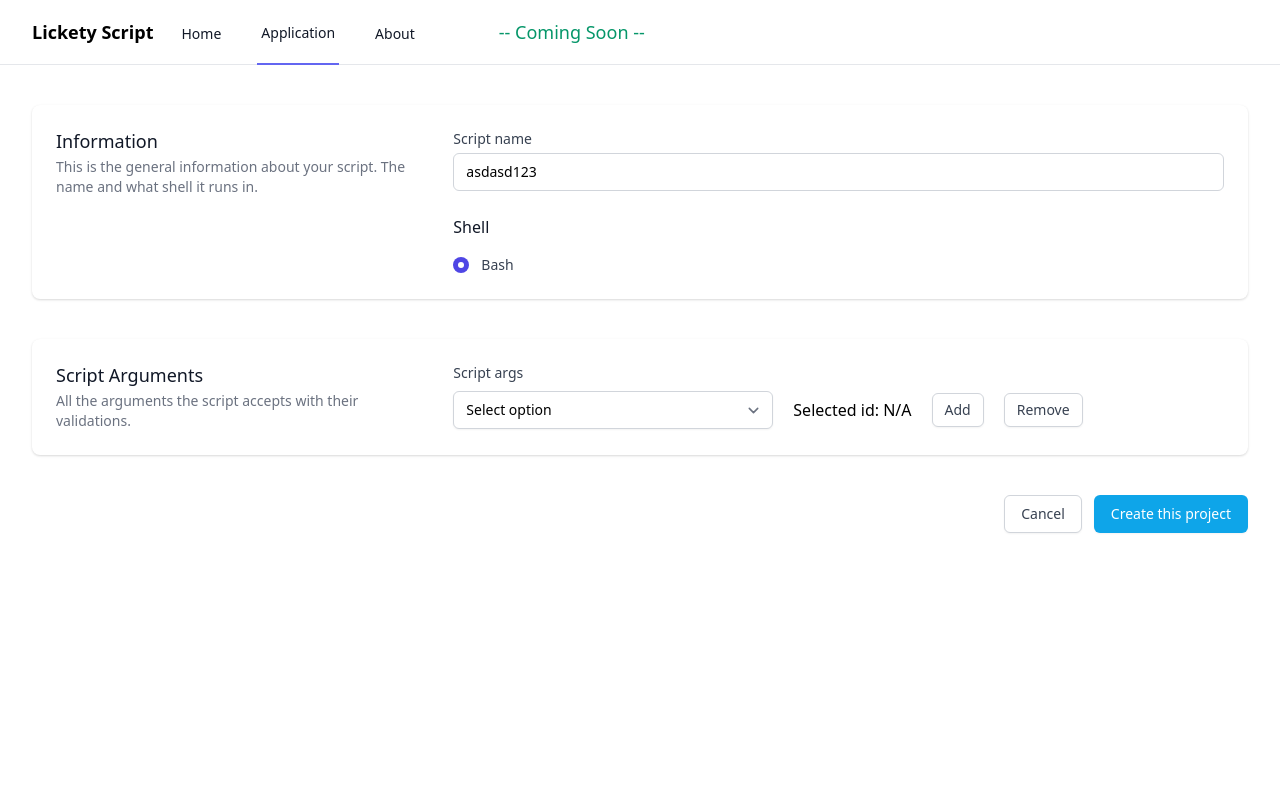
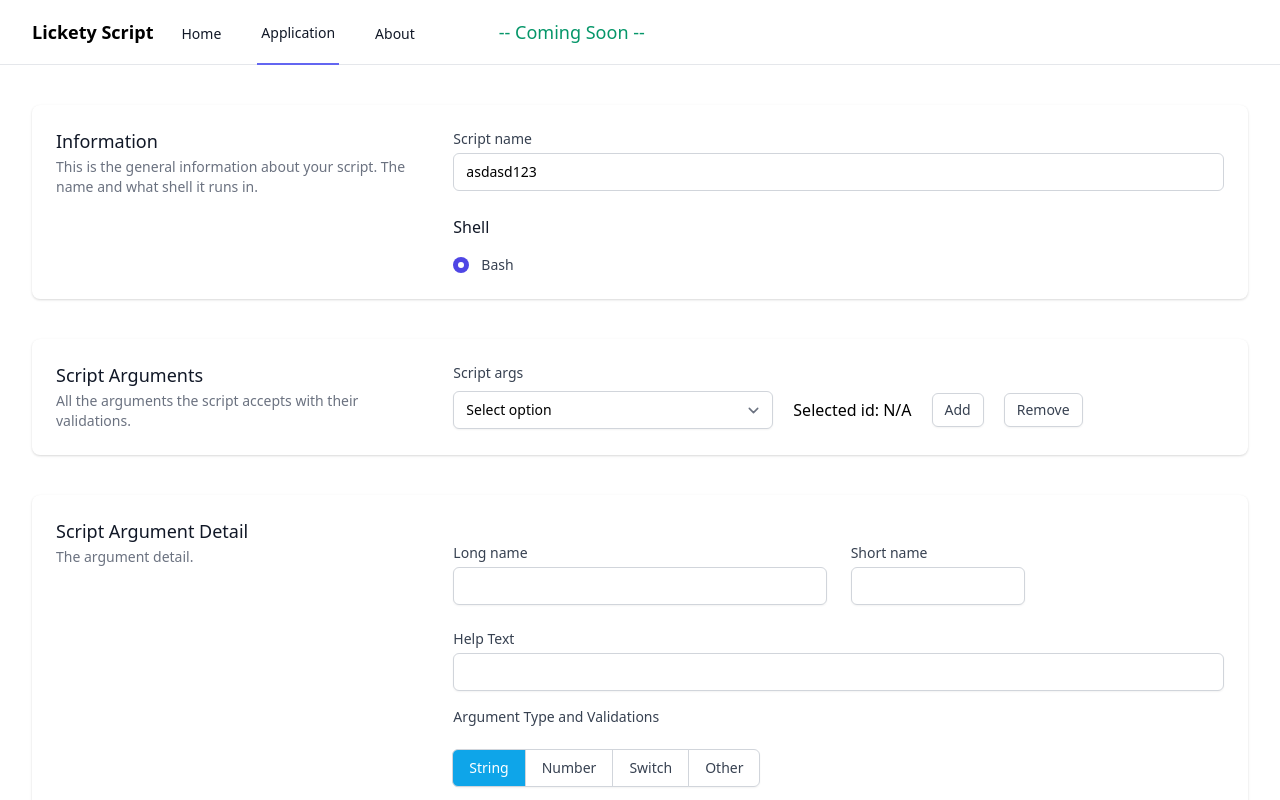
Before and after one commit to mikeleitz/licketyscript-portal, a Vue app: page /licketyScriptApp in a window 1280 px wide. Shown: the top 800 px of the page. Built offline with nearby package versions, Linux system fonts and the light colour scheme; what @tailwindcss/typography would draw is missing.

Commit message:
Checkpoint. I'm going to merge the master and detail sections into one component.

```diff
--- a/src/components/App/ArgumentDetail.vue
+++ b/src/components/App/ArgumentDetail.vue
@@ -1,4 +1,4 @@
-<template>
+<template >
   <div class="bg-white shadow px-4 py-5 sm:rounded-lg sm:p-6" style="height: 775px;">
     <div class="md:grid md:grid-cols-3 md:gap-6">
       <div class="md:col-span-1">
@@ -16,7 +16,7 @@
                          name="long_name"
                          id="long_name"
                          class="mt-1 block w-full border border-gray-300 rounded-md shadow-sm py-2 px-3 focus:outline-none focus:ring-light-blue-500 focus:border-light-blue-500 sm:text-sm"
-                         v-model="thisScriptInput.longName">
+                         v-model="longName">
                 </div>
 
                 <div class="col-span-3">
@@ -25,7 +25,7 @@
                          name="short_name"
                          id="short_name"
                          class="mt-1 block w-full border border-gray-300 rounded-md shadow-sm py-2 px-3 focus:outline-none focus:ring-light-blue-500 focus:border-light-blue-500 sm:text-sm"
-                         v-model="thisScriptInput.shortName">
+                         v-model="shortName">
                 </div>
 
                 <div class="col-span-12">
@@ -34,7 +34,7 @@
                          name="help_text"
                          id="help_text"
                          class="mt-1 block w-full border border-gray-300 rounded-md shadow-sm py-2 px-3 focus:outline-none focus:ring-light-blue-500 focus:border-light-blue-500 sm:text-sm"
-                         v-model="thisScriptInput.helpText">
+                         v-model="helpText">
                 </div>
               </div>
 
@@ -115,6 +115,12 @@ export default {
       showOther: false
     }
   },
+  created() {
+    console.info('CREATING ARG DETAIL.')
+  },
+  watch: {
+
+  },
   methods: {
     clickTypeButton: function (type) {
       this.showString = false
--- a/src/components/App/ScriptInput.vue
+++ b/src/components/App/ScriptInput.vue
@@ -15,7 +15,7 @@
                 </label>
                 <div class="mt-2 flex items-center space-x-5">
 
-                  <select v-model="selectedBashOption"
+                  <select v-model="selectedBashOptionId"
                       class="max-w-lg block focus:ring-indigo-500 focus:border-indigo-500 w-full shadow-sm sm:max-w-xs sm:text-sm border-gray-300 rounded-md">
                     <option disabled value="">Select option</option>
                     <option v-for="bashOption in bashOptions"
@@ -25,13 +25,13 @@
                     </option>
                   </select>
 
-                  <span>Selected id: {{ selectedBashOption != '' ? selectedBashOption : 'N/A' }}</span>
+                  <span>Selected id: {{ selectedBashOptionId != '' ? selectedBashOptionId : 'N/A' }}</span>
 
                   <button type="button" @click="addScriptArg"
                           class="bg-white py-2 px-3 border border-gray-300 rounded-md shadow-sm text-sm leading-4 font-medium text-gray-700 hover:bg-gray-50 focus:outline-none focus:ring-2 focus:ring-offset-2 focus:ring-indigo-500">
                     Add
                   </button>
-                  <button type="button" @click="removeScriptArg" :disabled="selectedBashOption === ''"
+                  <button type="button" @click="removeScriptArg" :disabled="selectedBashOptionId === ''"
                           class="bg-white py-2 px-3 border border-gray-300 rounded-md shadow-sm text-sm leading-4 font-medium text-gray-700 hover:bg-gray-50 focus:outline-none focus:ring-2 focus:ring-offset-2 focus:ring-indigo-500">
                     Remove
                   </button>
@@ -58,8 +58,7 @@ export default {
     return {
       showButton: true,
       id: -1,
-      bashOptions: [ ],
-      selectedBashOption: ''
+      bashOptions: [ ]
     }
   },
   methods: {
@@ -74,16 +73,16 @@ export default {
       this.bashOptions.unshift({ id: newBashOption.id, value: newBashOption.longName })
     },
     removeScriptArg: function () {
-      if (this.selectedBashOption != null && this.selectedBashOption != '') {
-        let id = this.selectedBashOption;
+      if (this.selectedBashOptionId != null && this.selectedBashOptionId != '') {
+        let id = this.selectedBashOptionId;
         console.info("hello from remove with id " + id)
         let optionIndex = this.bashOptions.findIndex(arrayOption => arrayOption.id === id)
         this.bashOptions.splice(optionIndex, 1)
 
         if (this.bashOptions.length > 0) {
-          this.selectedBashOption = this.bashOptions[0].id
+          this.selectedBashOptionId = this.bashOptions[0].id
         } else {
-          this.selectedBashOption = ''
+          this.selectedBashOptionId = ''
         }
       }
     }
--- a/src/components/App/mixins/ScriptInputTypeMixin.js
+++ b/src/components/App/mixins/ScriptInputTypeMixin.js
@@ -28,12 +28,45 @@ export default {
             storeState: store.state,
             scriptInProgress: store.state.scriptInProgress,
             thisScriptInput: null,
+            selectedBashOptionId: '',
+            showArgDetail: false,
+            longName: '',
+            shortName: '',
+            helpText: ''
         }
     },
     watch: {
-        selectedBashOption: function (val, oldVal) {
-            console.info('old val: ' + oldVal + '; new val: ' + val)
-            // this.selectedBashOption = val
-        }
+        selectedBashOptionId: function (val, oldVal) {
+            console.info('Selecting new bash option. old bash option id: ' + oldVal + '; new bash option id: ' + val)
+            let bashOption = this.scriptInProgress.getOptionById(this.selectedBashOptionId)
+            this.thisScriptInput = bashOption
+
+            this.longName ='zxc'
+            this.shortName='zxc'
+            this.helpText='zxc'
+
+            if (bashOption != null) {
+                console.info('Showing arg detail')
+                this.showArgDetail = true
+            }
+        },
+        longName: function(val) {
+            console.info('new longname ' + val)
+            if (this.thisScriptInput != null) {
+                this.thisScriptInput.longName = val
+            }
+        },
+        shortName: function(val) {
+            console.info('new shortname ' + val)
+            if (this.thisScriptInput != null) {
+                this.thisScriptInput.shortName = val
+            }
+        },
+        helpText: function(val) {
+            console.info('new help text ' + val)
+            if (this.thisScriptInput != null) {
+                this.thisScriptInput.helpText = val
+            }
+        },
     }
 }
--- a/src/views/LicketyScriptApp.vue
+++ b/src/views/LicketyScriptApp.vue
@@ -15,8 +15,8 @@
         <div class="mt-10 max-w-7xl mx-auto sm:px-6 lg:px-8">
           <ScriptInput/>
         </div>
-        <div class="mt-10 max-w-7xl mx-auto sm:px-6 lg:px-8 mb-10" >
-          <ArgumentDetail v-if="this.thisScriptInput != null"/>
+        <div class="mt-10 max-w-7xl mx-auto sm:px-6 lg:px-8 mb-10">
+          <ArgumentDetail/>
         </div>
         <div class="mt-10 max-w-7xl mx-auto sm:px-6 lg:px-8 mb-10" >
           <CreateScript/>
@@ -39,7 +39,12 @@ import ScriptInputTypeMixin from '../components/App/mixins/ScriptInputTypeMixin'
 export default {
   name: "LicketyScriptApp",
   components: {CreateScript, ArgumentDetail, ScriptInformation, ScriptInput, NavBar},
-  mixins: [ScriptInputTypeMixin]
+  mixins: [ScriptInputTypeMixin],
+  data() {
+    return {
+      loginType: 'username'
+    }
+  }
 }
 </script>
 
```
